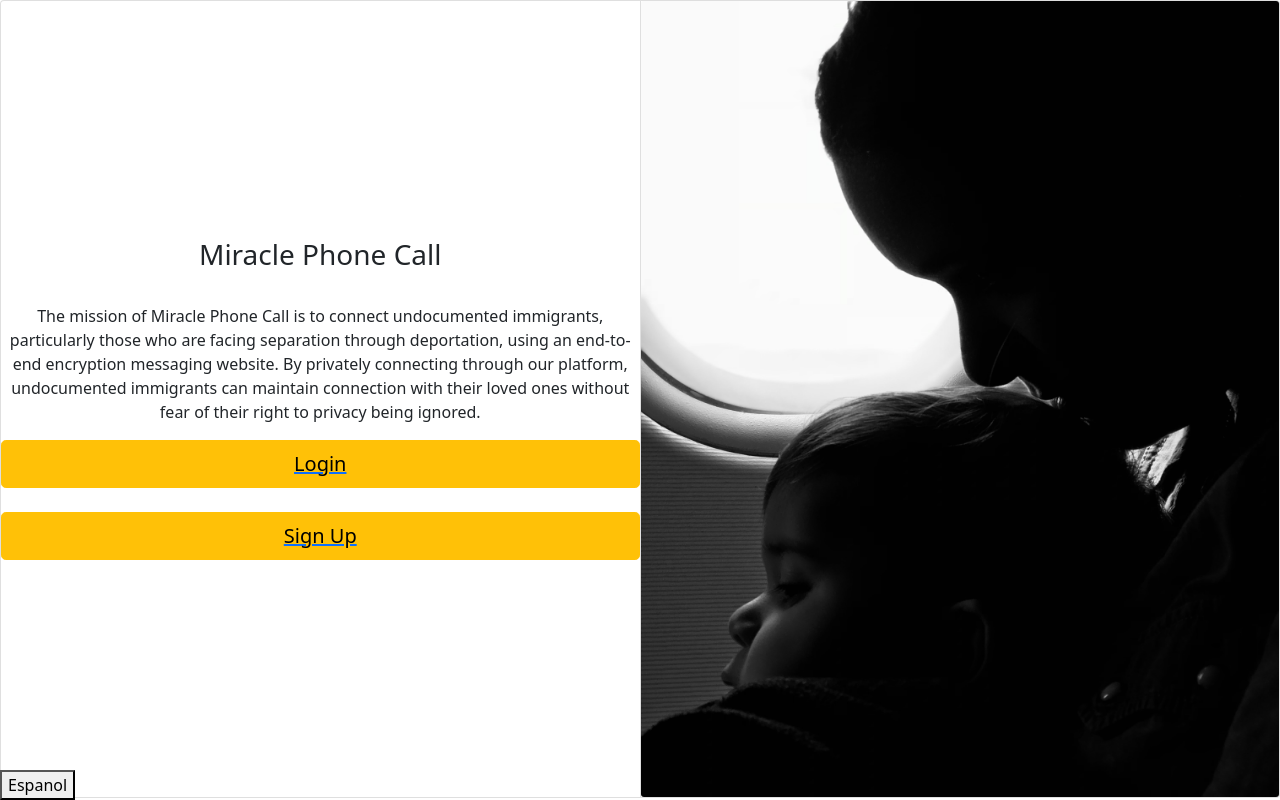
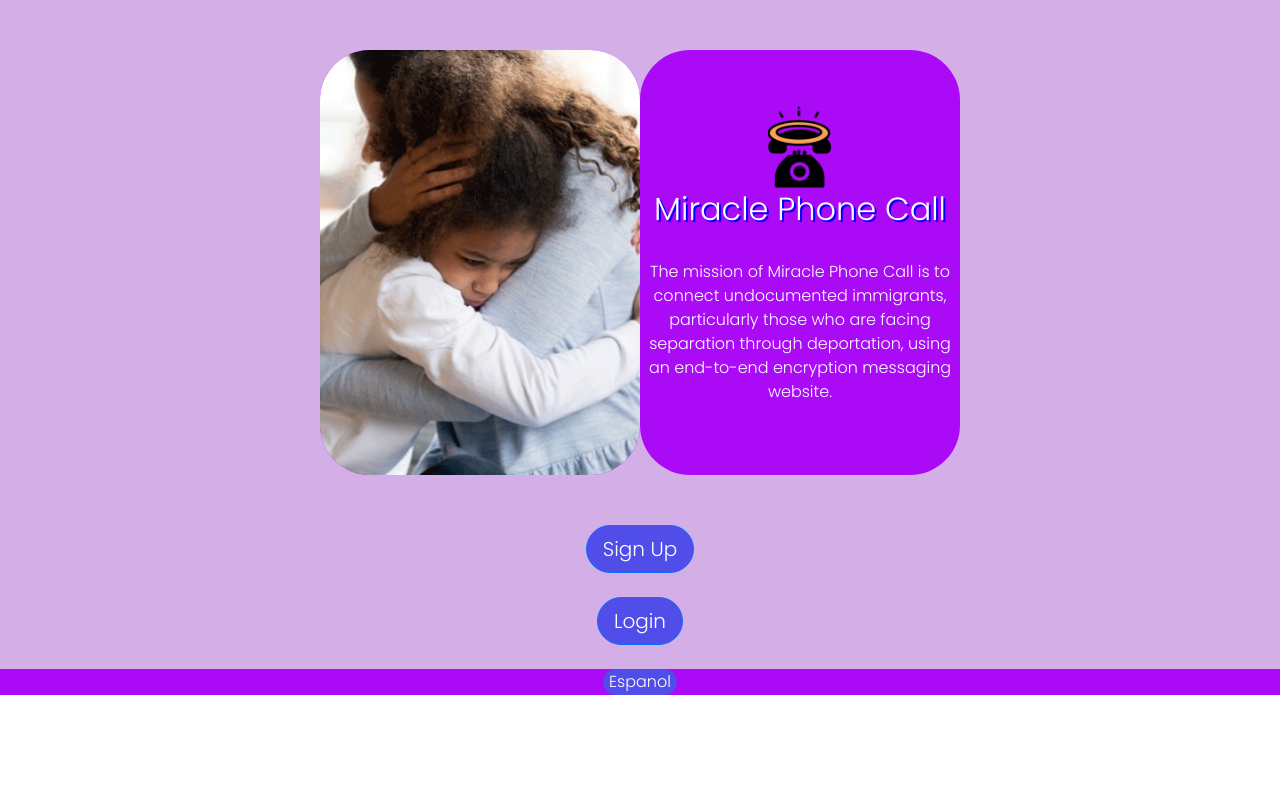
Before and after one commit to Miracle-Phone-Call/miracle-phone-call-frontEnd, a React (Create React App) app in the folder miracle-phone-call/: page / in a window 1280 px wide. Built offline with nearby package versions, Linux system fonts and the light colour scheme.

Commit message:
changed styling for landing page

```diff
--- a/miracle-phone-call/src/App.css
+++ b/miracle-phone-call/src/App.css
@@ -1,5 +1,10 @@
+
+@import url('https://fonts.googleapis.com/css2?family=Poppins:wght@300&display=swap');
+
+
 .App {
   text-align: center;
+  font-family: Poppins
 }
 
 .navbar {
@@ -74,8 +79,8 @@
 }
 
 .footer {
-  position: absolute;
   bottom: 0;
+
 }
 
 .profile-form {
--- /dev/null
+++ b/miracle-phone-call/src/Component-Styling/landing.css
@@ -0,0 +1,32 @@
+.landing-image {
+
+}
+
+.Appimg {
+
+}
+
+.card-img-top {
+ object-fit: contain;
+}
+
+.pageBody{
+    background-color: #D4AEE6
+}
+
+.Appdesc {
+    background-color: #AB0AF7
+}
+
+.topPage {
+    padding-top: 50px;
+    padding-bottom: 50px;
+}
+
+.signbutton {
+
+    }
+
+.loginbutton {
+
+    }
--- a/miracle-phone-call/src/Components/Footer.js
+++ b/miracle-phone-call/src/Components/Footer.js
@@ -1,7 +1,7 @@
 export default function Footer(){
   return(
-    <div className="footer">
-      <button>Espanol</button>
+    <div className="footer" style={{backgroundColor: '#AB0AF7'}}>
+      <button style={{backgroundColor: '#514DE9', color: 'white', border: 'none', borderRadius: 45}}>Espanol</button>
     </div>
   )
 }
--- a/miracle-phone-call/src/Components/Landing.js
+++ b/miracle-phone-call/src/Components/Landing.js
@@ -1,31 +1,49 @@
-
+import '../Component-Styling/landing.css'
 import Footer from "./Footer"
 import {Link} from "react-router-dom"
-import {Card, CardGroup, CardImg, Button} from "reactstrap"
+import {Card, CardGroup, CardImg, Button, TabContent} from "reactstrap"
 
 export default function Landing(){
   return (
-    <div>
-      <CardGroup>
-        <Card className="justify-content-center">
-          <h3>Miracle Phone Call</h3>
+    <div className="pageBody" >
+      <CardGroup className="topPage img-fluid">
+      <Card className="border-0" style={{backgroundColor: '#D4AEE6', borderRadius: 50}}>   </Card>
+      <Card className="border-0 card-img-top" style={{backgroundColor: '#AB0AF7', borderRadius: 50}}>
+          <CardImg style={{borderRadius: 50}} alt="Card image cap"  src="../images/miracleLogo.png"/>
+        </Card>
+
+        <Card className="justify-content-center border-0" style={{backgroundColor: '#AB0AF7' , color: 'white', borderRadius: 50}}>
+        <img src="../images/angeltelephone.png" height="20%" width="20%"
+        style={{display: 'block', marginLeft: 'auto', marginRight: 'auto'}}/>
+        <h2 style={{textShadow: '2px 2px blue'}}>Miracle Phone Call</h2>
           <br></br>
-          <p>The mission of Miracle Phone Call is to connect undocumented immigrants, particularly those who are facing separation through deportation, using an end-to-end encryption messaging website. By privately connecting through our platform, undocumented immigrants can maintain connection with their loved ones without fear of their right to privacy being ignored.</p>
-          <Link to="/login"><Button block color="warning" size="lg">Login
-          </Button></Link>
-          <br></br>
-          <Link to="/signup"><Button
-            block
-            color="warning"
+
+          <p style={{fontSize: 16}}>The mission of Miracle Phone Call is to connect undocumented immigrants, particularly those who are facing separation through deportation, using an end-to-end encryption messaging website.</p>
+        </Card>
+
+        <Card className="border-0" style={{backgroundColor: '#D4AEE6'}}>
+
+        </Card>
+
+      </CardGroup>
+
+      <Link to="/signup"><Button
+            className="signbutton"
+            color="primary"
             size="lg"
+            style={{backgroundColor: '#514DE9', borderRadius: 45}}
           >
             Sign Up
           </Button></Link>
-        </Card>
-        <Card>
-          <CardImg className="login-image" alt="Card image cap" src="../images/pexels-nicolas-postiglioni-1927155.jpg" />
-        </Card>
-      </CardGroup>
+          <br></br>
+          <br></br>
+
+      <Link to="/login"><Button className="loginbutton" color="primary" size="lg"
+       style={{backgroundColor: '#514DE9', borderRadius: 45}}
+      >Login
+          </Button></Link>
+          <br></br>
+          <br></br>
       <Footer />
     </div>
   // <div className="landing-container">
--- a/miracle-phone-call/src/context/ContextProvider.js
+++ b/miracle-phone-call/src/context/ContextProvider.js
@@ -7,6 +7,7 @@ export default function ContextProvider({children}){
   const [message, setMessage] = useState([])
   const [allUsers, setAllUsers] = useState([])
   const [viewPerson, setViewPerson] = useState({});
+  const [lang, setLang] = useState('english')
 
   const context = {
     user,
```
Also changed, not shown: miracle-phone-call/public/images/angeltelephone.png (added), miracle-phone-call/public/images/miracleLogo.png (added), miracle-phone-call/src/Component-Styling/login.css (line endings or trailing spaces).
